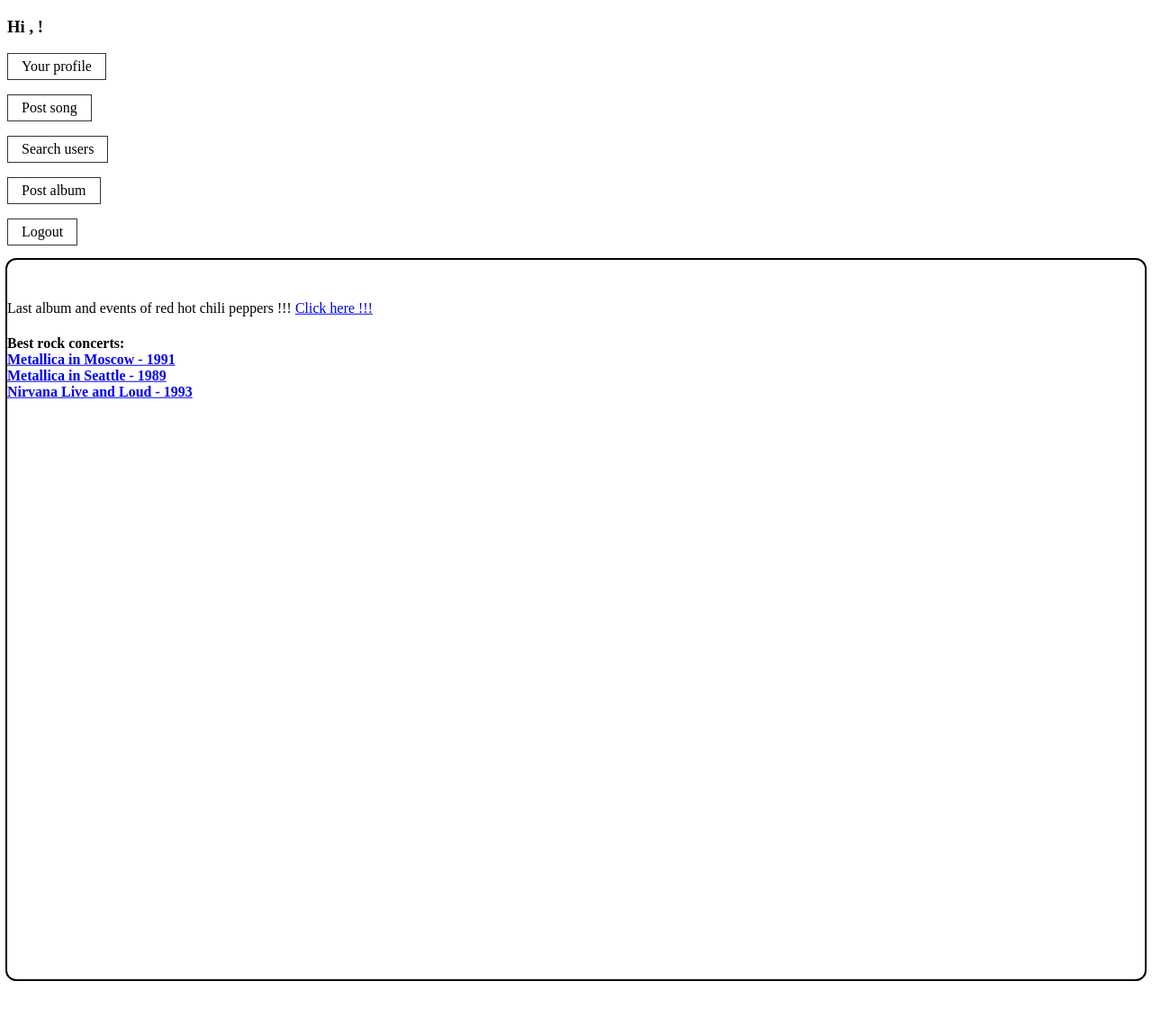
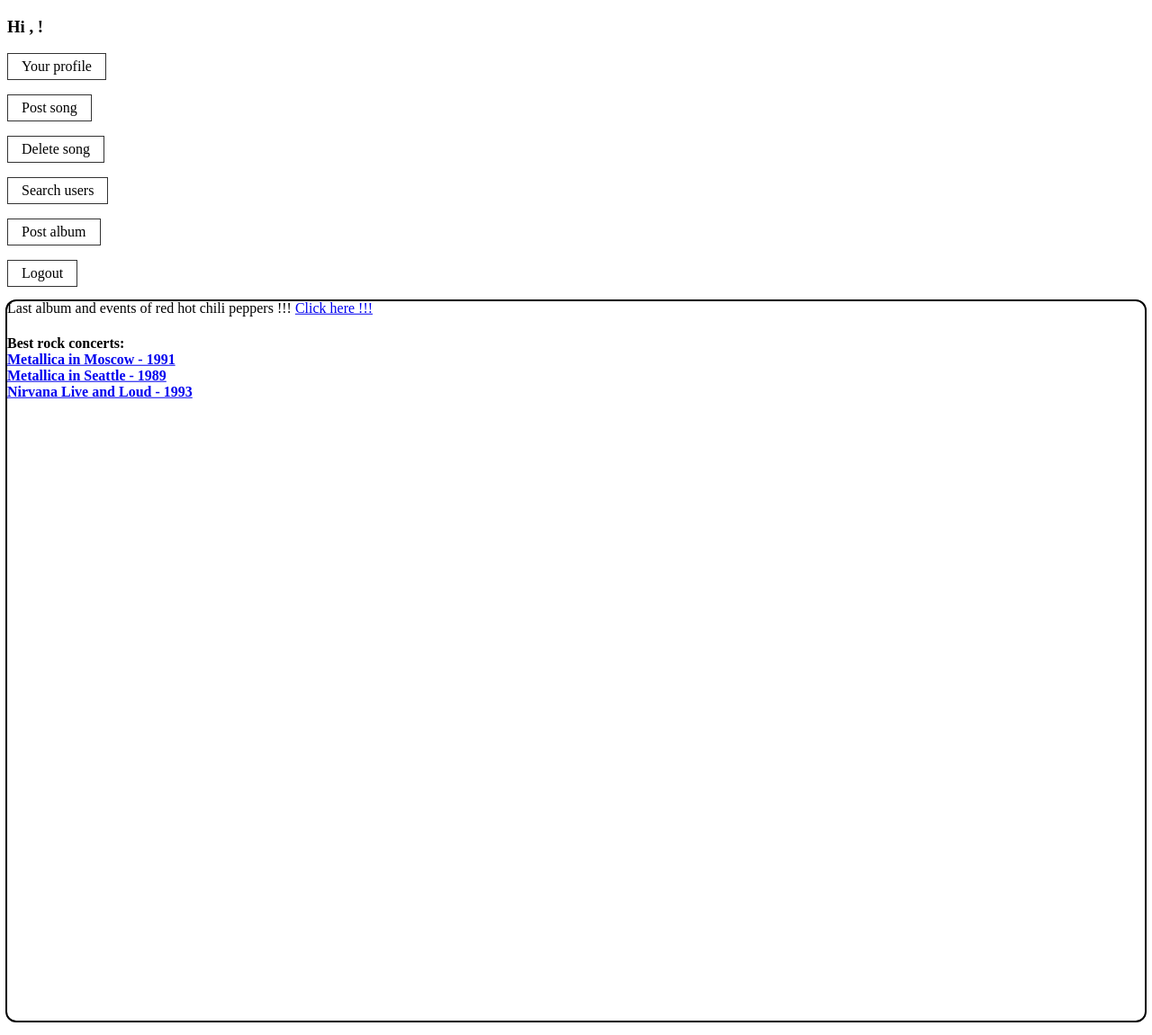
Before and after one commit to RudovichNazar23/My_final_project, a Django app: page /main_page in a window 1280 px wide. Shown: the whole page at 90% size. Before the commit the page ends 1091 px from the top, so only its background shows below. Run offline with Django 4.2, Linux system fonts and the light colour scheme; parts of the project's set-up code (start-up, migrations or seed data) failed here and were passed over.

Commit message:
I have begun to do del_view

```diff
--- a/My_final_course_project/mus_cloud/main_pg/templates/main_pg/main_page.html
+++ b/My_final_course_project/mus_cloud/main_pg/templates/main_pg/main_page.html
@@ -72,6 +72,19 @@
 
           </p>
 
+        <div>
+
+        <p>
+
+          <a href="delete_song" class="button">
+
+              Delete song
+
+          </a>
+
+        </p>
+    </div>
+
 
       </div>
 
--- a/My_final_course_project/mus_cloud/main_pg/urls.py
+++ b/My_final_course_project/mus_cloud/main_pg/urls.py
@@ -1,5 +1,5 @@
 from django.urls import path
-from .views import main_page, your_profile, post_song, search_user, post_album, other_user_profile, add_more_information
+from .views import main_page, your_profile, post_song, search_user, post_album, other_user_profile, add_more_information, delete_song
 from django.conf import settings
 from django.conf.urls.static import static
 
@@ -10,7 +10,8 @@ urlpatterns = [
     path("search_user", search_user, name="search_user"),
     path("post_album", post_album, name="post_album"),
     path("user/<int:id_user>", other_user_profile, name="other_user_profile"),
-    path("add_more_information", add_more_information, name="add_more_information")
+    path("add_more_information", add_more_information, name="add_more_information"),
+    path("delete_song/<int:id_song>", delete_song, name="delete_song")
 
 ]
 
--- a/My_final_course_project/mus_cloud/main_pg/views.py
+++ b/My_final_course_project/mus_cloud/main_pg/views.py
@@ -60,6 +60,15 @@ def post_song(request):
             messages.error(request, "please, try again")
             return redirect("post_song")
 
+@csrf_exempt
+def delete_song(request, id_song: int):
+    if request.method == "GET":
+        song = get_object_or_404(Song, id=id_song)
+        return render(request, "main_pg/delete_song.html", {"songs": song})
+
+    elif request.method == "POST":
+        pass
+
 
 @csrf_exempt
 def post_album(request):
```
Also changed, not shown: My_final_course_project/mus_cloud/main_pg/templates/main_pg/delete_song.html (added, +19 -0 lines), My_final_course_project/mus_cloud/main_pg/forms.py (line endings or trailing spaces).
